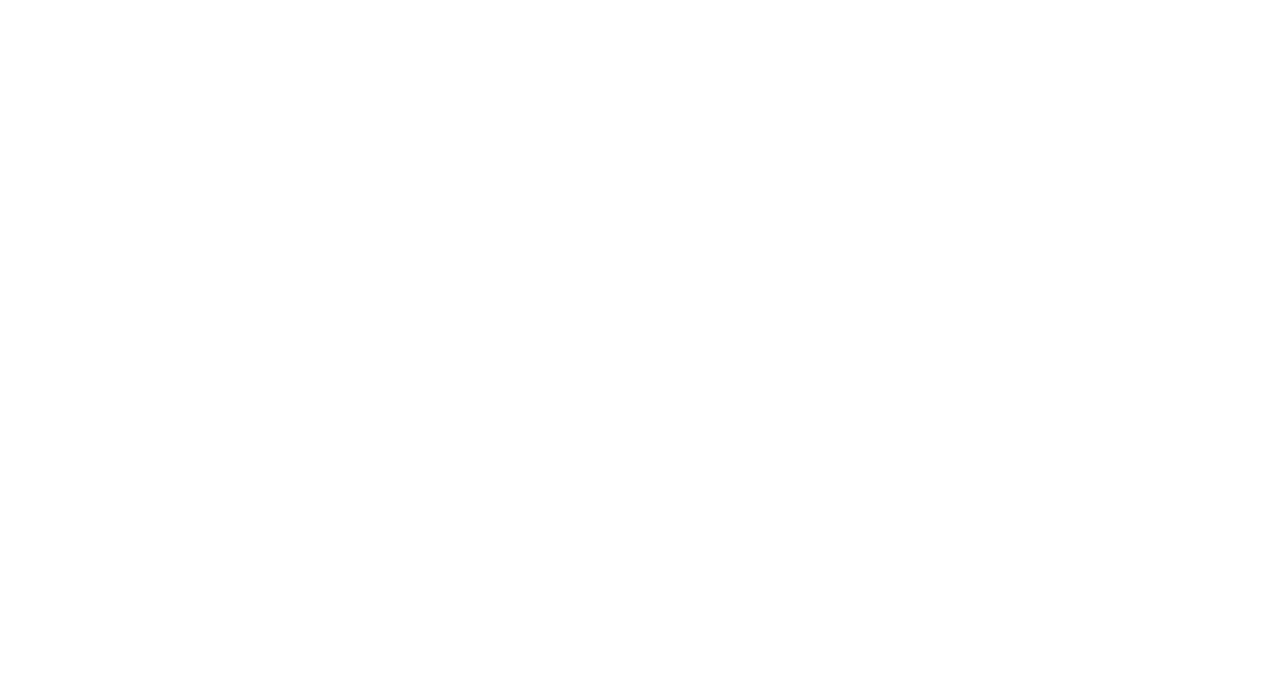
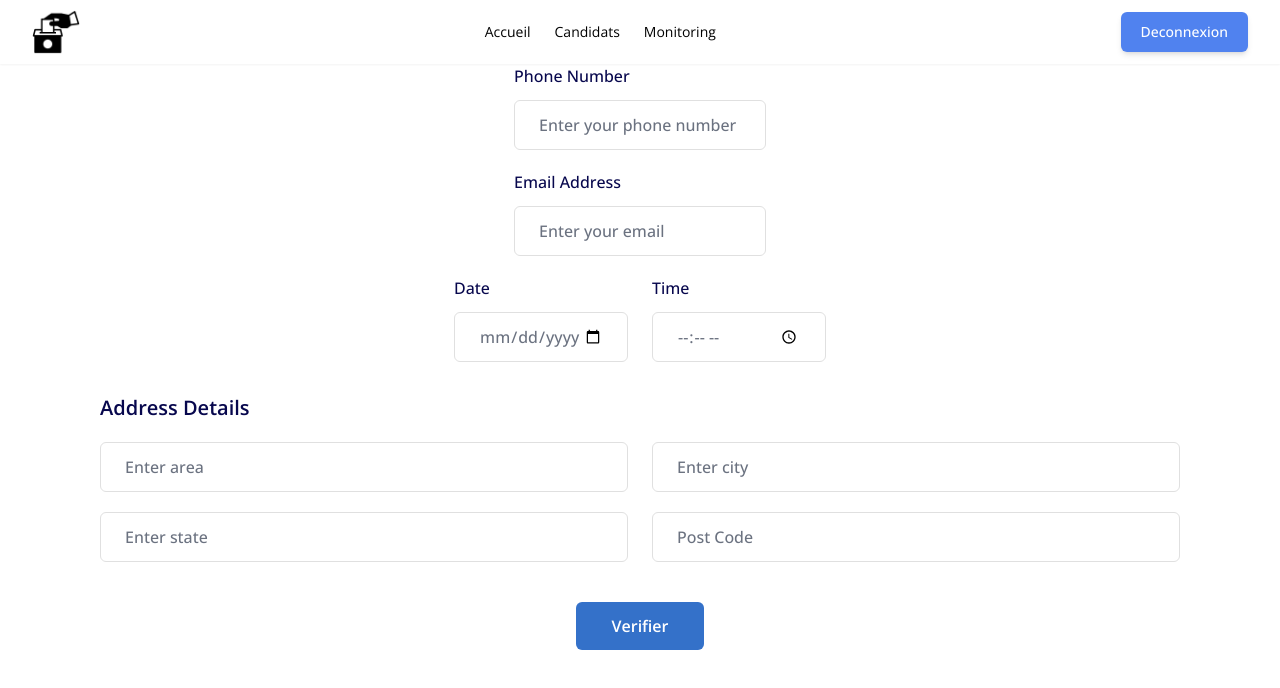
Before and after one commit to MahomedCissokho/BackOffice, a React (Vite) app: page /candidat/infos-sup in a window 1280 px wide. Before the commit this address had no page. Shown: the top 688 px of the page. Built offline with nearby package versions, Linux system fonts and the light colour scheme.

Commit message:
adding changes

```diff
--- a/package.json
+++ b/package.json
@@ -29,6 +29,7 @@
     "eslint-plugin-react": "^7.34.1",
     "eslint-plugin-react-hooks": "^4.6.0",
     "eslint-plugin-react-refresh": "^0.4.6",
+    "gh-pages": "^6.1.1",
     "postcss": "^8.4.38",
     "tailwindcss": "^3.4.3",
     "vite": "^5.2.0"
--- a/src/App.jsx
+++ b/src/App.jsx
@@ -6,6 +6,7 @@
 import Monitoring from "./Pages/Monitoring"
 import Authentification from "./Pages/Authentification"
 import NouveauCandidat from "./Pages/NouveauCandidat"
+import FormCandidat1 from "./Pages/FormCandidat1"
 
 export default function App() {
   return (
@@ -20,6 +21,7 @@
 
           <Route path="/monitoring" element={<Monitoring />} />
           <Route path="/auth" element={<Authentification />} />
+          <Route path="/candidat/infos-sup" element={<FormCandidat1 />} />
         </Routes>
       </BrowserRouter>
     </>
--- a/src/Pages/Authentification.jsx
+++ b/src/Pages/Authentification.jsx
@@ -31,7 +31,7 @@
             <div className="max-w-xl lg:max-w-3xl">
               <StepThree />
 
-              <form action="#" className="mt-8 grid grid-cols-6 gap-6">
+              <form action="Home.jsx" className="mt-8 grid grid-cols-6 gap-6">
                 <div className="col-span-6">
                   <label
                     htmlFor="Email"
--- a/src/Pages/Connexion.jsx
+++ b/src/Pages/Connexion.jsx
@@ -31,7 +31,7 @@
             <div className="max-w-xl lg:max-w-3xl">
               <StepTwo />
 
-              <form action="#" className="mt-8 grid grid-cols-6 gap-6">
+              <form action="/accueil" className="mt-8 grid grid-cols-6 gap-6">
                 <div className="col-span-6 sm:col-span-3">
                   <label
                     htmlFor="FirstName"
--- /dev/null
+++ b/src/Pages/FormCandidat1.jsx
@@ -0,0 +1,87 @@
+import Header from "../components/Header";
+
+function FormCandidat1() {
+    return (
+    <>
+        <Header/>
+        <div className="flex items-center justify-center flex-col">
+        <div className="mb-5">
+                    <label htmlFor="phone" className="mb-3 block text-base font-medium text-[#07074D]">
+                        Phone Number
+                    </label>
+                    <input type="text" name="phone" id="phone" placeholder="Enter your phone number"
+                        className="w-full rounded-md border border-[#e0e0e0] bg-white py-3 px-6 text-base font-medium text-[#6B7280] outline-none focus:border-[#6A64F1] focus:shadow-md" />
+                </div>
+                <div className="mb-5">
+                    <label htmlFor="email" className="mb-3 block text-base font-medium text-[#07074D]">
+                        Email Address
+                    </label>
+                    <input type="email" name="email" id="email" placeholder="Enter your email"
+                        className="w-full rounded-md border border-[#e0e0e0] bg-white py-3 px-6 text-base font-medium text-[#6B7280] outline-none focus:border-[#6A64F1] focus:shadow-md" />
+                </div>
+                <div className="-mx-3 flex flex-wrap">
+                    <div className="w-full px-3 sm:w-1/2">
+                        <div className="mb-5">
+                            <label htmlFor="date" className="mb-3 block text-base font-medium text-[#07074D]">
+                                Date
+                            </label>
+                            <input type="date" name="date" id="date"
+                                className="w-full rounded-md border border-[#e0e0e0] bg-white py-3 px-6 text-base font-medium text-[#6B7280] outline-none focus:border-[#6A64F1] focus:shadow-md" />
+                        </div>
+                    </div>
+                    <div className="w-full px-3 sm:w-1/2">
+                        <div className="mb-5">
+                            <label htmlFor="time" className="mb-3 block text-base font-medium text-[#07074D]">
+                                Time
+                            </label>
+                            <input type="time" name="time" id="time"
+                                className="w-full rounded-md border border-[#e0e0e0] bg-white py-3 px-6 text-base font-medium text-[#6B7280] outline-none focus:border-[#6A64F1] focus:shadow-md" />
+                        </div>
+                    </div>
+                </div>
+
+                <div className="mb-5 pt-3">
+                    <label className="mb-5 block text-base font-semibold text-[#07074D] sm:text-xl">
+                        Address Details
+                    </label>
+                    <div className="-mx-3 flex flex-wrap">
+                        <div className="w-full px-3 sm:w-1/2">
+                            <div className="mb-5">
+                                <input type="text" name="area" id="area" placeholder="Enter area"
+                                    className="w-full rounded-md border border-[#e0e0e0] bg-white py-3 px-6 text-base font-medium text-[#6B7280] outline-none focus:border-[#6A64F1] focus:shadow-md" />
+                            </div>
+                        </div>
+                        <div className="w-full px-3 sm:w-1/2">
+                            <div className="mb-5">
+                                <input type="text" name="city" id="city" placeholder="Enter city"
+                                    className="w-full rounded-md border border-[#e0e0e0] bg-white py-3 px-6 text-base font-medium text-[#6B7280] outline-none focus:border-[#6A64F1] focus:shadow-md" />
+                            </div>
+                        </div>
+                        <div className="w-full px-3 sm:w-1/2">
+                            <div className="mb-5">
+                                <input type="text" name="state" id="state" placeholder="Enter state"
+                                    className="w-full rounded-md border border-[#e0e0e0] bg-white py-3 px-6 text-base font-medium text-[#6B7280] outline-none focus:border-[#6A64F1] focus:shadow-md" />
+                            </div>
+                        </div>
+                        <div className="w-full px-3 sm:w-1/2">
+                            <div className="mb-5">
+                                <input type="text" name="post-code" id="post-code" placeholder="Post Code"
+                                    className="w-full rounded-md border border-[#e0e0e0] bg-white py-3 px-6 text-base font-medium text-[#6B7280] outline-none focus:border-[#6A64F1] focus:shadow-md" />
+                            </div>
+                        </div>
+                    </div>
+                </div>
+
+                <div>
+        <button className="hover:shadow-form w-32 rounded-md bg-[#024ebc]/80 hover:bg-[#024ebc] py-3 px-8 text-center text-base font-semibold text-white outline-none">
+            Verifier
+        </button>
+        </div>
+        </div>
+
+    </>
+
+  );
+}
+
+export default FormCandidat1;
--- a/src/components/FormCandidat.jsx
+++ b/src/components/FormCandidat.jsx
@@ -1,3 +1,4 @@
+import { Link } from "react-router-dom";
 
 function FormCandidat() {
   return (
@@ -19,77 +20,8 @@
                   <input type="text" name="Numero Carte Electeur" id="nce" placeholder="Numero Carte Electeur"
                       className="w-full rounded-md border border-[#e0e0e0] bg-white py-3 px-6 text-base font-medium text-[#6B7280] outline-none focus:border-[#6A64F1] focus:shadow-md" />
               </div>
-              {/* <div className="mb-5">
-                  <label htmlFor="phone" className="mb-3 block text-base font-medium text-[#07074D]">
-                      Phone Number
-                  </label>
-                  <input type="text" name="phone" id="phone" placeholder="Enter your phone number"
-                      className="w-full rounded-md border border-[#e0e0e0] bg-white py-3 px-6 text-base font-medium text-[#6B7280] outline-none focus:border-[#6A64F1] focus:shadow-md" />
-              </div>
-              <div className="mb-5">
-                  <label htmlFor="email" className="mb-3 block text-base font-medium text-[#07074D]">
-                      Email Address
-                  </label>
-                  <input type="email" name="email" id="email" placeholder="Enter your email"
-                      className="w-full rounded-md border border-[#e0e0e0] bg-white py-3 px-6 text-base font-medium text-[#6B7280] outline-none focus:border-[#6A64F1] focus:shadow-md" />
-              </div>
-              <div className="-mx-3 flex flex-wrap">
-                  <div className="w-full px-3 sm:w-1/2">
-                      <div className="mb-5">
-                          <label htmlFor="date" className="mb-3 block text-base font-medium text-[#07074D]">
-                              Date
-                          </label>
-                          <input type="date" name="date" id="date"
-                              className="w-full rounded-md border border-[#e0e0e0] bg-white py-3 px-6 text-base font-medium text-[#6B7280] outline-none focus:border-[#6A64F1] focus:shadow-md" />
-                      </div>
-                  </div>
-                  <div className="w-full px-3 sm:w-1/2">
-                      <div className="mb-5">
-                          <label htmlFor="time" className="mb-3 block text-base font-medium text-[#07074D]">
-                              Time
-                          </label>
-                          <input type="time" name="time" id="time"
-                              className="w-full rounded-md border border-[#e0e0e0] bg-white py-3 px-6 text-base font-medium text-[#6B7280] outline-none focus:border-[#6A64F1] focus:shadow-md" />
-                      </div>
-                  </div>
-              </div>
-
-              <div className="mb-5 pt-3">
-                  <label className="mb-5 block text-base font-semibold text-[#07074D] sm:text-xl">
-                      Address Details
-                  </label>
-                  <div className="-mx-3 flex flex-wrap">
-                      <div className="w-full px-3 sm:w-1/2">
-                          <div className="mb-5">
-                              <input type="text" name="area" id="area" placeholder="Enter area"
-                                  className="w-full rounded-md border border-[#e0e0e0] bg-white py-3 px-6 text-base font-medium text-[#6B7280] outline-none focus:border-[#6A64F1] focus:shadow-md" />
-                          </div>
-                      </div>
-                      <div className="w-full px-3 sm:w-1/2">
-                          <div className="mb-5">
-                              <input type="text" name="city" id="city" placeholder="Enter city"
-                                  className="w-full rounded-md border border-[#e0e0e0] bg-white py-3 px-6 text-base font-medium text-[#6B7280] outline-none focus:border-[#6A64F1] focus:shadow-md" />
-                          </div>
-                      </div>
-                      <div className="w-full px-3 sm:w-1/2">
-                          <div className="mb-5">
-                              <input type="text" name="state" id="state" placeholder="Enter state"
-                                  className="w-full rounded-md border border-[#e0e0e0] bg-white py-3 px-6 text-base font-medium text-[#6B7280] outline-none focus:border-[#6A64F1] focus:shadow-md" />
-                          </div>
-                      </div>
-                      <div className="w-full px-3 sm:w-1/2">
-                          <div className="mb-5">
-                              <input type="text" name="post-code" id="post-code" placeholder="Post Code"
-                                  className="w-full rounded-md border border-[#e0e0e0] bg-white py-3 px-6 text-base font-medium text-[#6B7280] outline-none focus:border-[#6A64F1] focus:shadow-md" />
-                          </div>
-                      </div>
-                  </div>
-              </div>
-
-              <div> */}
-                  <button
-                      className="hover:shadow-form w-32 rounded-md bg-[#024ebc]/80 hover:bg-[#024ebc] py-3 px-8 text-center text-base font-semibold text-white outline-none">Verifier</button>
-              {/* </div> */}
+                                <button
+                      className="hover:shadow-form w-32 rounded-md bg-[#024ebc]/80 hover:bg-[#024ebc] py-3 px-8 text-center text-base font-semibold text-white outline-none"><Link to="/candidat/infos-sup">Verifier</Link></button>
           </form>
       </div>
   </div>
```
Also changed, not shown: vercel.json (added), 1 other file (tests, documents, lock files or other folders).
